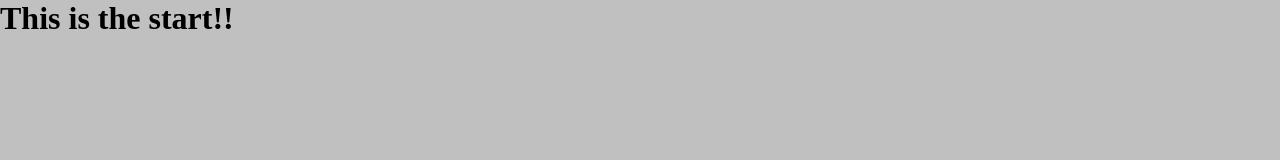
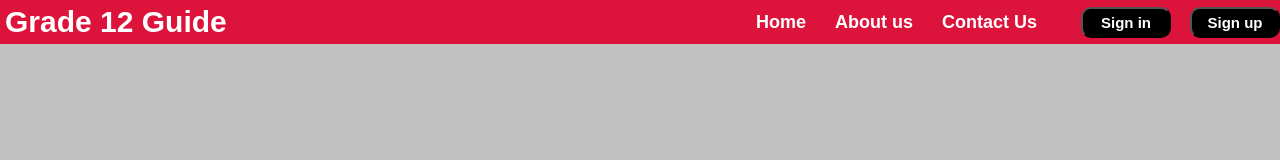
Before and after one commit to Tishetso/CollaborationTeam, a plain HTML site: page index.htm in a window 1280 px wide. Drawn offline with Linux system fonts and the light colour scheme.

Commit message:
added nav bar and style

```diff
--- a/Style.css
+++ b/Style.css
@@ -1,9 +1,62 @@
 *{
 	padding:0px;
 	margin:0px;
+	text-decoration: none;
 
 }
 body{
 
 	background-color:silver;
 }
+.logo{
+	color:white;
+	font-size:30px;
+	padding:5px 0px 5px 5px;
+	font-family: sans-serif,arial,helvetica;
+	font-weight:bold;
+
+}
+
+.navBar{
+	background-color: crimson;
+
+
+}
+
+.navdiv{
+	display:flex;
+	align-items:center;
+	justify-content:space-between;
+
+}
+
+li{
+
+	list-style:none;
+	display:inline-block;
+}
+
+li a {
+
+	color:white;
+	font-size:18px;
+	font-weight:bold;
+	font-family:arial;
+	margin-right:25px;
+}
+
+button{
+
+	background-color:black;
+	border-radius:10px;
+	margin-left:15px;
+	width:90px;
+
+	padding:5px;
+}
+
+button a{
+	font-size:15px;
+	color:white;
+	font-weight:bold;
+}
--- a/index.htm
+++ b/index.htm
@@ -1,6 +1,7 @@
 <!DOCTYPE html>
 <html>
 <head>
+
 	<meta charset="utf-8">
 	<meta name="viewport" content="width=device-width, initial-scale=1">
 	<title>Grade 12 PEP</title>
@@ -8,7 +9,26 @@
 </head>
 
 <body>
-	<h1>This is the start!!</h1>
+
+	<nav class = "navBar">
+		<div class = "navdiv">
+
+			<div class = "logo"> Grade 12 Guide</div>
+
+			<ul>
+				<li><a href="#">Home</a></li>
+				<li><a href="#">About us</a></li>
+				<li><a href="#">Contact Us</a></li>
+				<button><a href="#">Sign in</a></button>
+				<button><a href="#">Sign up</a></button>
+			</ul>
+		</div>
+
+	</nav>
+
+
+
+
 </body>
 
 </html>
```
